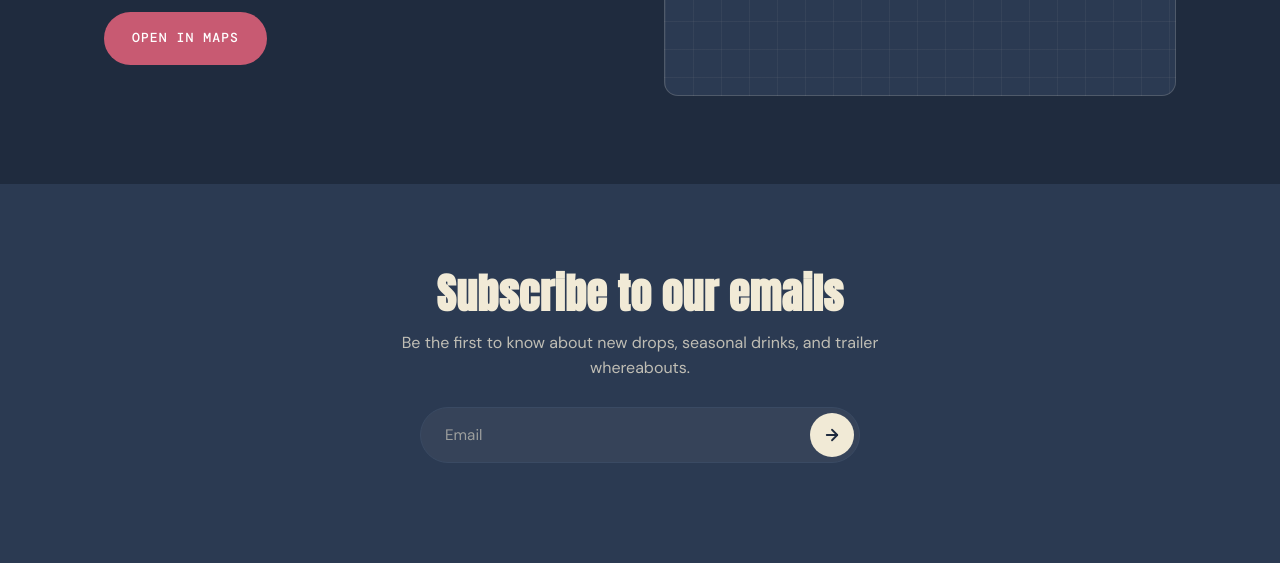
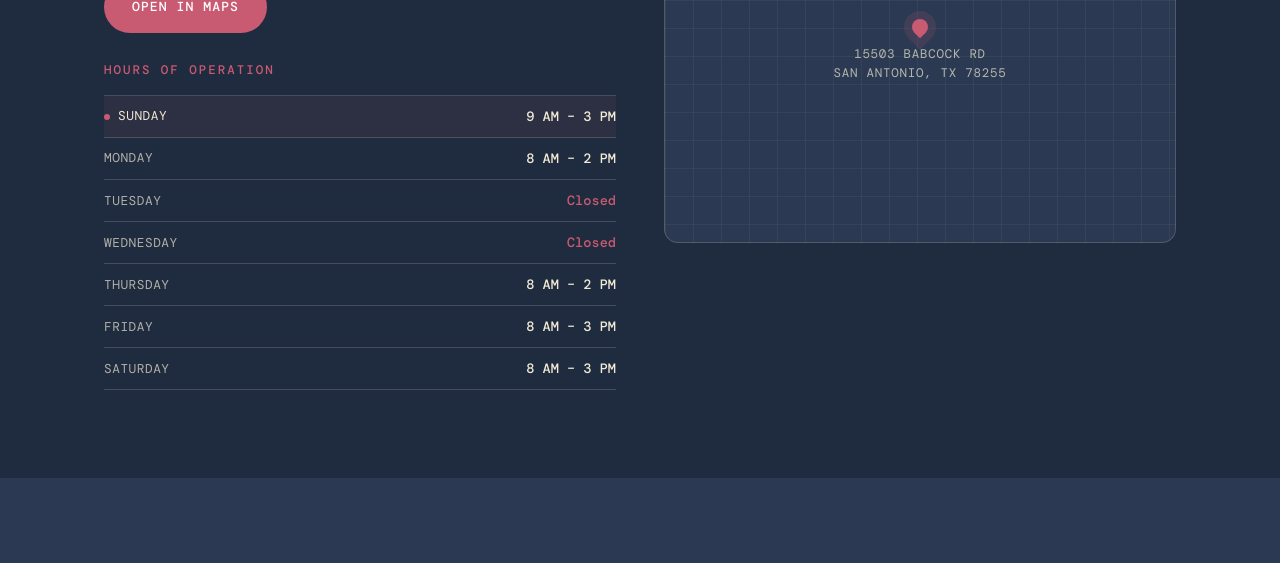
Before and after one commit to Charles-Lazcano/right-hand-coffee, a plain HTML site: page index.html in a window 1280 px wide. Shown: the part 3932-4495 px from the top of the page. Drawn offline with nearby package versions, Linux system fonts and the light colour scheme.

Commit message:
Add Hours of Operation list to Find Us
New compact hours block below the address/CTAs in the Find Us
details column: mono uppercase "Hours of Operation" label, one
row per day (day left, time right, thin divider), "Closed" in
berry accent. Wired into the existing HOURS data and renderAll()
loop so today's row gets a live highlight (subtle background +
berry dot), staying in sync with the existing "Today" line.

Left the dog racer's right-to-left entry direction from the
previous change untouched.

Co-Authored-By: Claude Sonnet 5 <noreply@anthropic.com>
Claude-Session: https://claude.ai/code/session_01EnRt1k3FBkBPyFEA5pqabF

```diff
--- a/index.html
+++ b/index.html
@@ -766,6 +766,50 @@
   }
   .find-list li{ display:flex; gap:10px; align-items:baseline; }
   .find-list li b{ color:var(--berry); font-weight:500; }
+
+  .find-hours{ margin-top:28px; }
+  .find-hours-list{
+    border-top:1px solid var(--line-on-navy);
+  }
+  .find-hours-row{
+    display:flex;
+    align-items:center;
+    justify-content:space-between;
+    gap:16px;
+    padding:10px 0;
+    border-bottom:1px solid var(--line-on-navy);
+  }
+  .find-hours-row__day{
+    font-family:'DM Mono', monospace;
+    text-transform:uppercase;
+    letter-spacing:0.04em;
+    font-size:0.8rem;
+    color:var(--cream);
+    opacity:0.7;
+  }
+  .find-hours-row__time{
+    font-family:'DM Mono', monospace;
+    font-weight:500;
+    font-size:0.85rem;
+    color:var(--cream);
+  }
+  .find-hours-row__time--closed{ color:var(--berry); }
+  .find-hours-row--today{ background:rgba(200,90,114,0.08); }
+  .find-hours-row--today .find-hours-row__day{
+    opacity:1;
+    color:var(--cream);
+  }
+  .find-hours-row--today .find-hours-row__day::before{
+    content:"";
+    display:inline-block;
+    width:6px;
+    height:6px;
+    border-radius:50%;
+    background:var(--berry);
+    margin-right:8px;
+    vertical-align:middle;
+  }
+
   .find-ctas{ display:flex; align-items:center; gap:14px; flex-wrap:wrap; }
   .social-icons{ display:flex; gap:10px; }
   .social-icons a{
@@ -1249,6 +1293,40 @@
         <div class="find-ctas">
           <a class="btn btn--primary" href="https://www.google.com/maps/search/?api=1&query=15503+Babcock+Rd+San+Antonio+TX+78255" target="_blank" rel="noopener">Open in Maps</a>
         </div>
+
+        <div class="find-hours">
+          <p class="eyebrow" style="color:var(--berry); margin:0 0 14px;">Hours of Operation</p>
+          <div class="find-hours-list" id="find-hours-list">
+            <div class="find-hours-row" data-day="0">
+              <span class="find-hours-row__day">Sunday</span>
+              <span class="find-hours-row__time">9 AM – 3 PM</span>
+            </div>
+            <div class="find-hours-row" data-day="1">
+              <span class="find-hours-row__day">Monday</span>
+              <span class="find-hours-row__time">8 AM – 2 PM</span>
+            </div>
+            <div class="find-hours-row" data-day="2">
+              <span class="find-hours-row__day">Tuesday</span>
+              <span class="find-hours-row__time find-hours-row__time--closed">Closed</span>
+            </div>
+            <div class="find-hours-row" data-day="3">
+              <span class="find-hours-row__day">Wednesday</span>
+              <span class="find-hours-row__time find-hours-row__time--closed">Closed</span>
+            </div>
+            <div class="find-hours-row" data-day="4">
+              <span class="find-hours-row__day">Thursday</span>
+              <span class="find-hours-row__time">8 AM – 2 PM</span>
+            </div>
+            <div class="find-hours-row" data-day="5">
+              <span class="find-hours-row__day">Friday</span>
+              <span class="find-hours-row__time">8 AM – 3 PM</span>
+            </div>
+            <div class="find-hours-row" data-day="6">
+              <span class="find-hours-row__day">Saturday</span>
+              <span class="find-hours-row__time">8 AM – 3 PM</span>
+            </div>
+          </div>
+        </div>
       </div>
 
       <div class="map-placeholder" role="img" aria-label="Map placeholder showing Right Hand Coffee's location at 15503 Babcock Rd, San Antonio, TX">
@@ -1390,6 +1468,13 @@
 
     var todayRange = HOURS[now.getDay()];
     document.getElementById('find-today-hours').textContent = todayRange ? formatRange(todayRange) : 'Closed today';
+
+    var todayIdx = now.getDay();
+    var hoursRows = document.querySelectorAll('.find-hours-row');
+    for(var i = 0; i < hoursRows.length; i++){
+      var isToday = parseInt(hoursRows[i].getAttribute('data-day'), 10) === todayIdx;
+      hoursRows[i].classList.toggle('find-hours-row--today', isToday);
+    }
   }
 
   renderAll();
```
